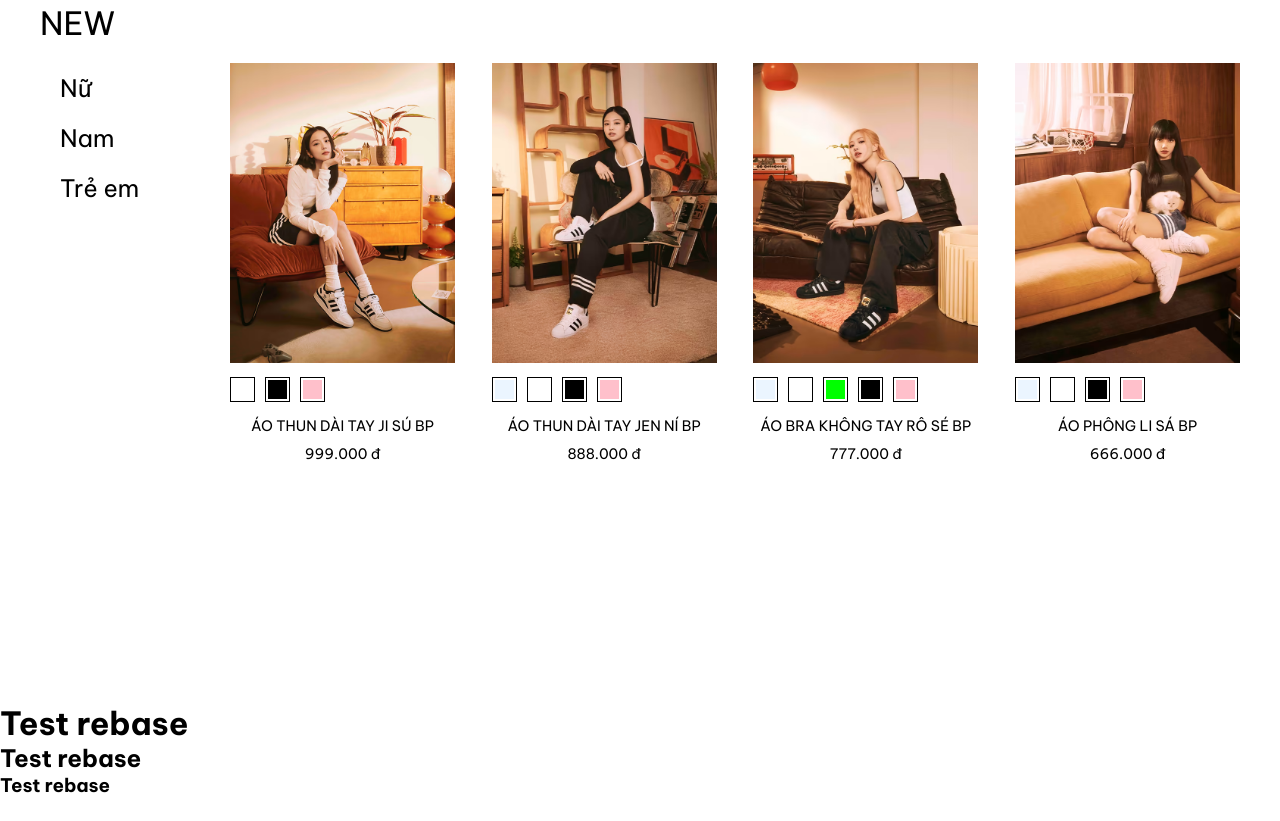
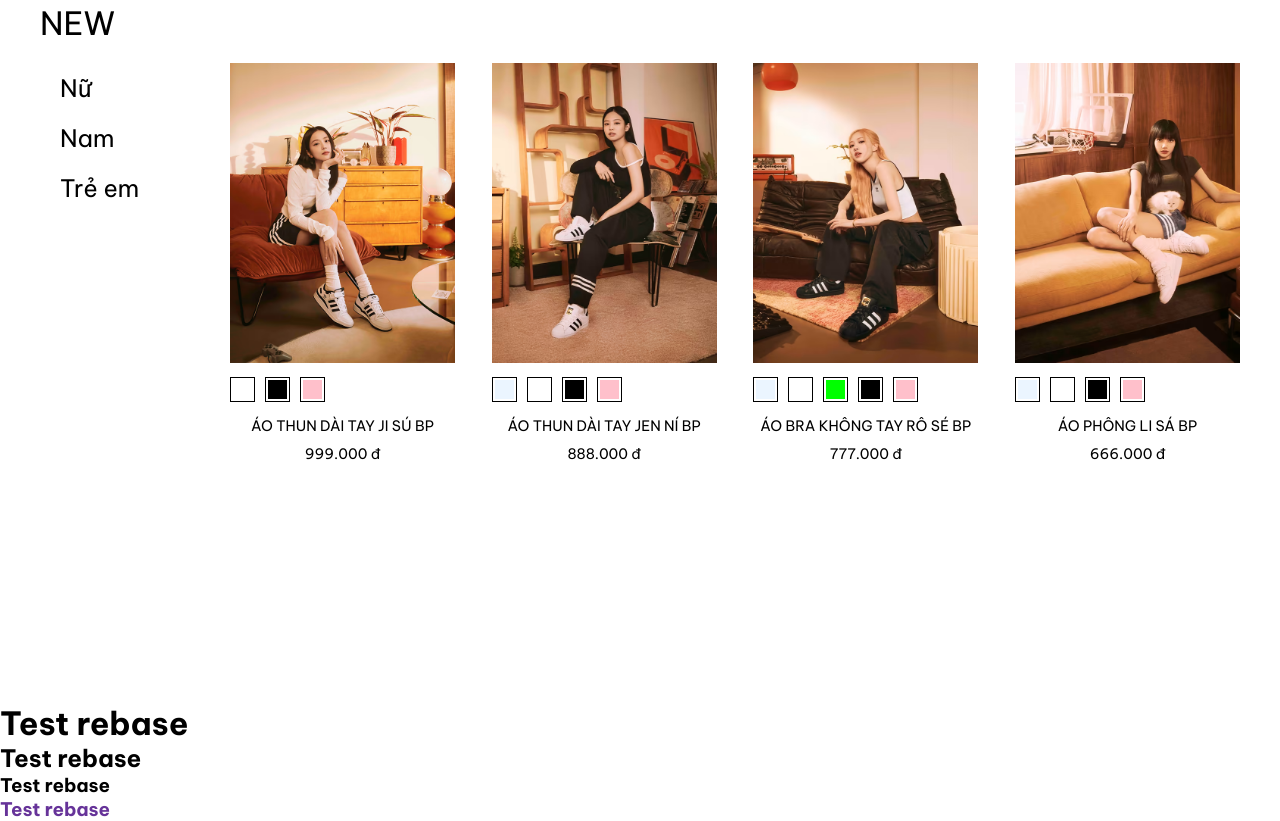
Before and after one commit to Locnguci/fashion_shop, a plain HTML site: page index.html in a window 1280 px wide. Shown: the part 827-1648 px from the top of the page. Before the commit the page ends 1624 px from the top, so only its background shows below. Drawn offline with nearby package versions, Linux system fonts and the light colour scheme.

Commit message:
feat: test git amend

```diff
--- a/index.html
+++ b/index.html
@@ -617,6 +617,7 @@
             <h1>Test rebase</h1>
             <h2>Test rebase</h2>
             <h3>Test rebase</h3>
+            <h3 style="color: rebeccapurple;">Test rebase</h3>
         </body>
         <script src="main.js"></script>
     </html>
```
